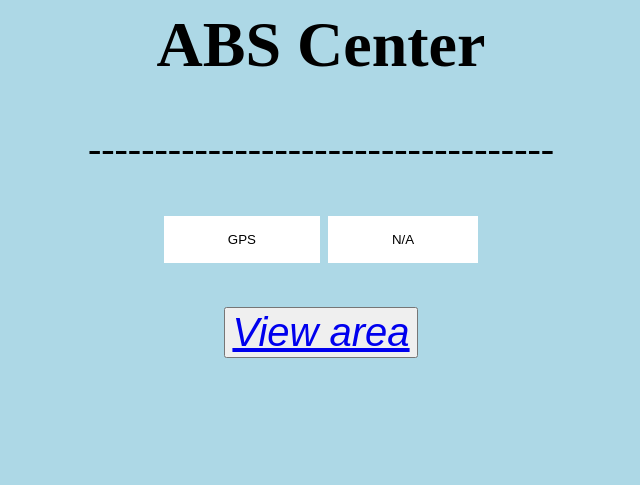
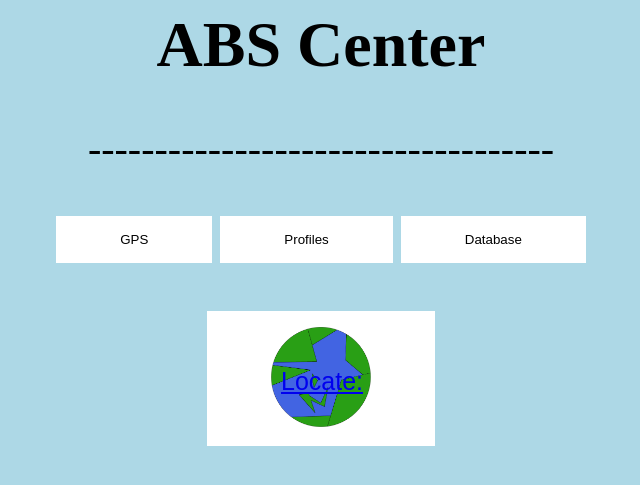
Before and after one commit to Erunoma/Project-Whistleblower, a Flask app: template Website/Code/templates/gps.html in a window 1280 px wide. Shown: the top 485 px of the page, without its empty margins (319-959 px from the left). Run offline with Flask 2, Linux system fonts and the light colour scheme; the template is opened without the code that fills it: most values are stand-ins (such as "Sample title", 1, 10 or a date in 2020).

Commit message:
web branch 0.21
- Added globe img
- Added more tabs
- changed /image location
- Updated stylesheet

```diff
--- a/Website/Code/app.py
+++ b/Website/Code/app.py
@@ -25,6 +25,7 @@ def main():
             lan=12.613155975026007
             gogurl="https://www.google.com/maps/search/?api=1&query="+str(lon)+","+str(lan)
             return render_template("gps.html",links=gogurl)
+
     elif request.method == "GET":
         return render_template("main.html")
 
@@ -52,6 +53,7 @@ elif debugMode==True:
 else:
     app.run(host="127.0.0.1", port=5000)
 
+
 #https://stackoverflow.com/questions/17309889/how-to-debug-a-flask-app
 
 """
--- a/Website/Code/static/css/stylesheet.css
+++ b/Website/Code/static/css/stylesheet.css
@@ -17,15 +17,24 @@ p{
 	text-align: center;
 }
 button{
-
-
-
+	color: black;
+	background-color: white;
+	border: 2px;
+	margin: 4px 2px;
+	padding: 16px 64px;
+	cursor: pointer;
+	text-align: center;
 
 }
 
 img{
 
 }
+
+form{
+	align-self: center;
+}
+
 nav{
 	text-align: center;
 	display: flex;
@@ -39,7 +48,6 @@ input[type=submit]{
 	padding: 16px 64px;
 	cursor: pointer;
 	text-align: center;
-
 }
 input[type=submit]:hover{
 	background-color: lightgrey;
@@ -58,4 +66,8 @@ https://www.w3schools.com/tags/tag_p.asp
 https://www.w3schools.com/tags/tag_button.asp
 https://www.w3schools.com/tags/tag_img.asp
 https://www.w3schools.com/tags/tag_nav.asp
+
+
+https://flaviocopes.com/rotate-image/
+
 */
--- a/Website/Code/templates/gps.html
+++ b/Website/Code/templates/gps.html
@@ -4,9 +4,20 @@
 {% block content %}
 <body>
     <button>
-        <a href={{links}} target="_blank" style="font-size: 40px; font-style: italic;" >View area</a>
+        <div style="position: relative;">
+            <img src="{{url_for('static', filename='images/globej.jpg')}}" alt="globe" width="100px" height="100px">
+            <a href={{links}} target="_blank" style="font-size: 25px; font-style: bold; position:absolute; left: 10px; top:40px;" >Locate:</a>
+        </div>
     </button>
+</body>
+{% endblock %}
+
+<!--https://geekpython.in/render-images-from-flask
 
 
-</body>
-{% endblock %}
+
+<form>
+        <input type="button" onclick="window.location.href='{{links}}'" value="locate">
+        <img src="{{url_for('static', filename='images/globej.jpg')}}" alt="globe" width="100px" height="100px">
+    </form>
+-->
--- a/Website/Code/templates/main.html
+++ b/Website/Code/templates/main.html
@@ -11,7 +11,8 @@
 	<nav>
 		<form method = "POST">
 			<input type="submit" name="action1" value="GPS">
-			<input type="submit" name="action1" value="N/A">
+			<input type="submit" name="action1" value="Profiles">
+			<input type="submit" name="action1" value="Database">
 		</form>
 	</nav>
 <body>
```
Also changed, not shown: Website/Code/static/images/globeW.png (added), Website/Code/static/images/globej.jpg (added), 6 other files.
